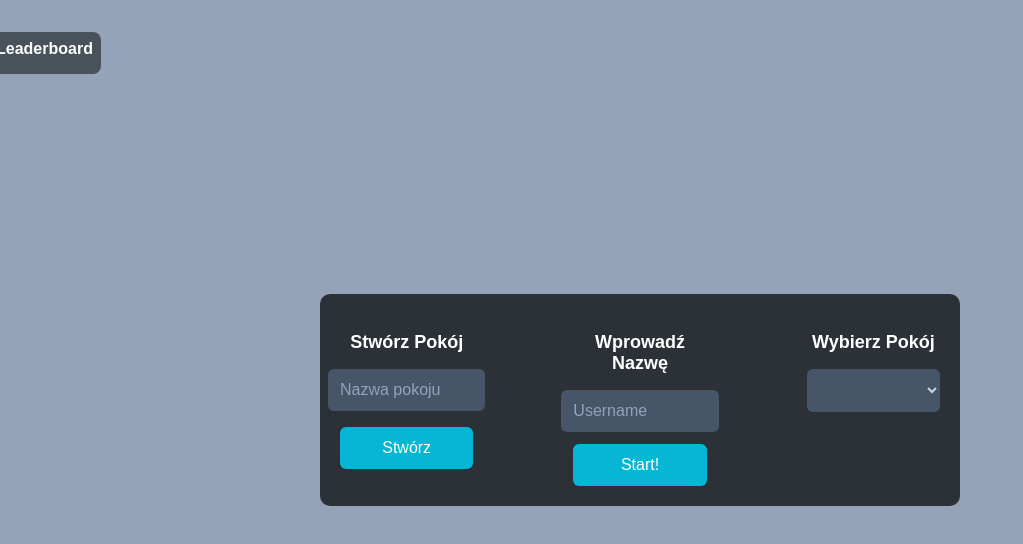
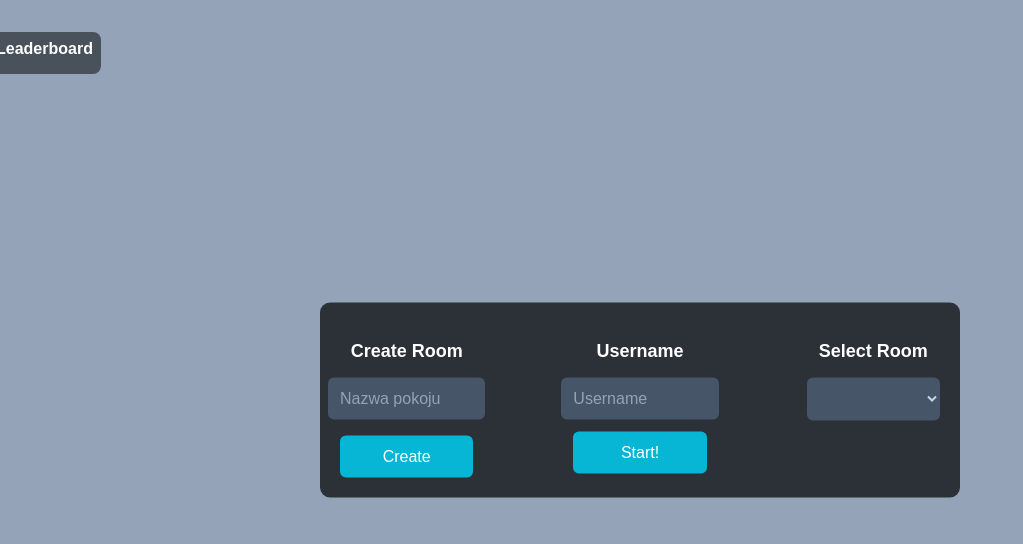
Before and after one commit to Pingo007/PROJEKTSIECIOWY, a website: page public/index.html in a window 1280 px wide. Shown: the top 544 px of the page, without its empty margins (0-1023 px from the left). Drawn offline with nearby package versions, Linux system fonts and the light colour scheme; no server answers.

Commit message:
angielski

```diff
--- a/backend.js
+++ b/backend.js
@@ -279,7 +279,7 @@ setInterval(() => {
       io.emit('updateMedkits',backEndMedkits)
 
       setTimeout(()=>{
-        if(!backEndPlayers[id].room) generateMedkit(backEndPlayers[id].room)
+        if(backEndPlayers[id].room) generateMedkit(backEndPlayers[id].room)
       },5000)
     }
   }
--- a/public/index.html
+++ b/public/index.html
@@ -18,19 +18,19 @@
     <div class="overlay">
       <!-- Sekcja lewa: Tworzenie pokoju -->
       <div class="section">
-        <h3>Stwórz Pokój</h3>
+        <h3>Create Room</h3>
         <input
           id="roomNameInput"
           type="text"
           maxlength="20"
           placeholder="Nazwa pokoju"
         />
-        <button id="createRoomButton">Stwórz</button>
+        <button id="createRoomButton">Create</button>
       </div>
 
       <!-- Sekcja środkowa: Wpisanie nazwy użytkownika -->
       <div class="section">
-        <h3>Wprowadź Nazwę</h3>
+        <h3>Username</h3>
         <form id="usernameForm">
           <input
             id="usernameInput"
@@ -44,7 +44,7 @@
 
       <!-- Sekcja prawa: Lista rozwijana z pokojami -->
       <div class="section">
-        <h3>Wybierz Pokój</h3>
+        <h3>Select Room</h3>
         <select id="roomSelect"></select>
       </div>
     </div>
```
